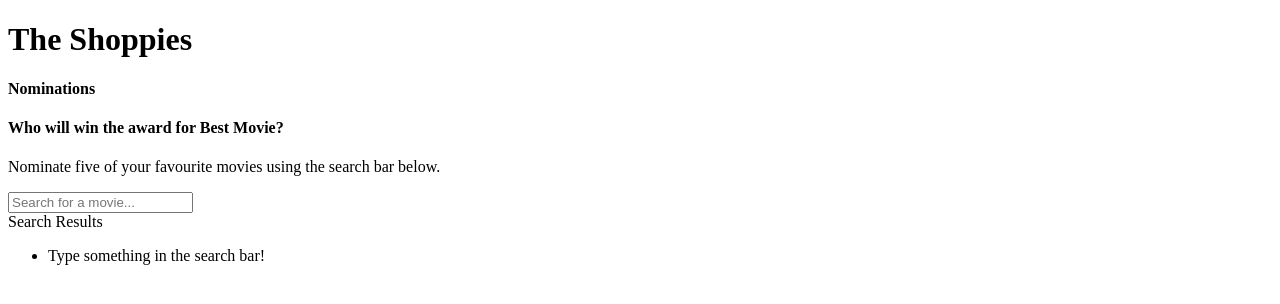
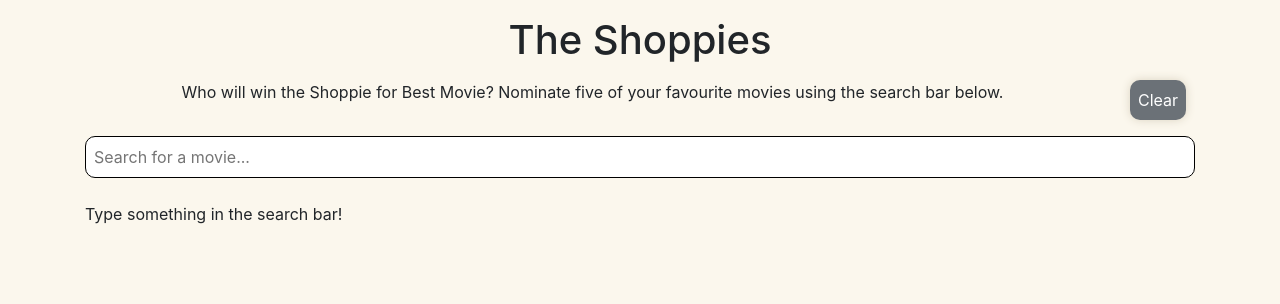
Before and after one commit to jes-sun/the-shoppies, a React (Create React App) app: page / in a window 1280 px wide. Shown: the top 304 px of the page. Built offline with nearby package versions, Linux system fonts and the light colour scheme.

Commit message:
Bootstrap-ified

```diff
--- a/package.json
+++ b/package.json
@@ -6,7 +6,10 @@
     "@testing-library/jest-dom": "^5.12.0",
     "@testing-library/react": "^11.2.6",
     "@testing-library/user-event": "^12.8.3",
+    "bootstrap": "^5.0.0",
+    "debounce": "^1.2.1",
     "react": "^17.0.2",
+    "react-bootstrap": "^1.5.2",
     "react-dom": "^17.0.2",
     "react-router-dom": "^5.2.0",
     "react-scripts": "4.0.3",
--- a/public/index.html
+++ b/public/index.html
@@ -1,15 +1,20 @@
 <!DOCTYPE html>
 <html lang="en">
-  <head>
+<head>
     <meta charset="utf-8" />
     <link rel="icon" href="%PUBLIC_URL%/favicon.ico" />
     <link rel="manifest" href="%PUBLIC_URL%/manifest.json" />
-
+    <link
+        rel="stylesheet"
+        href="https://maxcdn.bootstrapcdn.com/bootstrap/4.3.1/css/bootstrap.min.css"
+        integrity="sha384-ggOyR0iXCbMQv3Xipma34MD+dH/1fQ784/j6cY/iJTQUOhcWr7x9JvoRxT2MZw1T"
+        crossorigin="anonymous"
+    />
     <title>The Shoppies</title>
-  </head>
-  <body>
+</head>
+<body>
     <noscript>You need to enable JavaScript to run this app.</noscript>
     <div id="root"></div>
 
-  </body>
+</body>
 </html>
--- /dev/null
+++ b/src/Search.css
@@ -0,0 +1,91 @@
+
+body {
+    background-color: #fbf7ed;
+}
+button {
+    padding: 0.5em;
+    border: none;
+    border-radius: 10px;
+    box-shadow: 0 0 10px #dbd3c2;
+}
+button:hover, a:hover {
+    transition: 0.3s;
+}
+.removenominationbutton {
+    background-color: #eee8d9;
+    width: 10.5em;
+    padding: 2px
+}
+.removenominationbutton:hover {
+    opacity: 30%;
+}
+.nominationposter{
+    border-radius: 10px;
+    width: 10em;
+    height: 15em;
+}
+.posterplaceholder {
+    background-color: #dbd3c2;
+    color: #b6ac97;
+    border-radius: 10px;
+    width: 9.5em;
+    height: 14.5em;
+    box-shadow: 0 0 0.5em #dbd3c2;
+}
+#nominationtitle {
+    margin-top: 0.5em;
+}
+
+.addnominationbutton, .selectiondetailsbutton {
+    margin: 0.5em;
+}
+.addnominationbutton {
+    background-color: #008060;
+    color: white;
+}
+.addnominationbutton:hover {
+    background-color: #004c3f;
+}
+.addnominationbutton:disabled {
+    background-color: #dbd3c2;
+    color: #b6ac97;
+}
+
+.selectiondetailsbutton, #clearnominations {
+    background-color: #6b7177;
+    color: white;
+}
+.selectiondetailsbutton:hover, #clearnominations:hover {
+    background-color: #404347;
+}
+
+#searchbar {
+    width: 100%;
+    padding: 0.5em;
+    border-radius: 10px;
+    border: 1px solid black;
+}
+
+#searchbar:focus, button:focus {
+    outline: none;
+    box-shadow: 0 0 3px #004c3f;
+}
+
+#selectionplot {
+    margin-top: 0.5em;
+}
+#imdblink, #imdblink:visited {
+    color: #008060;
+}
+#imdblink:hover {
+    color: #004c3f;
+    text-decoration: none;
+}
+
+.searchresult {
+    padding:0.5em;
+}
+.searchresult:hover {
+    background-color: #eee8d9;
+    border-radius: 10px;
+}
--- a/src/Search.js
+++ b/src/Search.js
@@ -1,4 +1,12 @@
 import React from "react";
+import { debounce } from "debounce";
+
+import "./Search.css";
+
+import Container from 'react-bootstrap/Container';
+import Row from 'react-bootstrap/Row';
+import Col from 'react-bootstrap/Col';
+
 
 class Search extends React.Component {
     constructor(props) {
@@ -7,15 +15,46 @@ class Search extends React.Component {
     }
 
     // onChanged funcs
-    onNominationsChanged = (event) => {
-        const newNominations = this.state.currentNominations.concat(event.target.value)
+    onNominationAdded = (movie) => {
+        const newNominations = this.state.currentNominations.concat(movie)
         this.setState({currentNominations:newNominations})
+    }
+    onNominationRemoved = (movie) => {
+        const newNominations = this.state.currentNominations.filter((item) => {
+            return item.imdbID !== movie.imdbID
+        })
+        this.setState({currentNominations:newNominations})
+    }
+    onNominationsChanged() {
+        localStorage.setItem("nominations", JSON.stringify(this.state.currentNominations))
+        if (this.state.currentNominations.length === 5) {
+            this.toggleMaxNominations(1)
+        } else {
+            this.toggleMaxNominations(0)
+
+            // if (this.state.currentNominations.length > 0) {
+            //     this.toggleInstructions(0)
+            // } else {
+            //     this.toggleInstructions(1)
+            // }
+        }
+    }
+    onNominationsCleared = () => {
+        this.setState({currentNominations:[]})
     }
     onSearchChanged = (event) => {
         this.setState({currentSearch:event.target.value})
+        this.onSelectionCleared()
     }
     onSelectionChanged = (movie) => {
+        if (movie.imdbID !== this.state.currentSelection.imdbID) {
             this.setState({currentSelection:movie})
+        }
+
+    }
+    onSelectionCleared() {
+        this.setState({currentSelection:{}})
+        this.toggleSelectionDetails()
     }
 
     // data funcs
@@ -27,16 +66,13 @@ class Search extends React.Component {
         const OMDBurl = "http://omdbapi.com/?apikey=" + apikey + "&type=movie&page=1&s=" + this.state.currentSearch
 
         if (this.searchCache()) {
-            console.log("retrieved from cache")
             this.setState({currentResults:JSON.parse(this.searchCache())})
         } else if (this.state.currentSearch === "") {
             localStorage.setItem("", JSON.stringify({}))
         } else {
-            console.log(OMDBurl)
             fetch(OMDBurl)
             .then((response) => response.json())
             .then((data) => {
-                console.log("data",data)
                 localStorage.setItem(this.state.currentSearch, JSON.stringify(data))
                 this.setState({currentResults:data})
             });
@@ -47,17 +83,15 @@ class Search extends React.Component {
     }
     selectionDetails = () => {
         const apikey = process.env.REACT_APP_API_KEY
-        const OMDBurl = "http://omdbapi.com/?apikey=" + apikey + "&i=" + this.state.currentSelection.imdbID
+        const OMDBurl = "http://omdbapi.com/?apikey=" + apikey + "&plot=full&i=" + this.state.currentSelection.imdbID
 
         if (this.selectionCache()) {
-            console.log("retrieved from cache")
             this.setState({currentSelection:JSON.parse(this.selectionCache())})
         } else {
             console.log(OMDBurl)
             fetch(OMDBurl)
             .then((response) => response.json())
             .then((data) => {
-                console.log("data",data)
                 localStorage.setItem(this.state.currentSelection.imdbID, JSON.stringify(data))
                 this.setState({currentSelection:data})
             });
@@ -66,26 +100,58 @@ class Search extends React.Component {
 
     // component funcs
     componentDidMount() {
-        this.searchOMDB()
-        document.getElementById("selectiondetails").style.display = "none"
+        if (localStorage.getItem("nominations")) {
+            this.setState({currentNominations:JSON.parse(localStorage.getItem("nominations"))})
+        }
+        this.toggleSelectionDetails(0)
+        //this.toggleInstructions(1)
+        this.toggleMaxNominations(0)
     }
     componentDidUpdate(prevProps, prevState) {
+        this.checkNominationButtons()
+
         if (this.state.currentSearch !== prevState.currentSearch) {
             this.searchOMDB()
-            console.log(this.state)
-        }
-        if (this.state.currentSelection.imdbID !== prevState.currentSelection.imdbID) {
+        } else if (this.state.currentSelection.imdbID !== prevState.currentSelection.imdbID) {
             this.selectionDetails()
-            this.showSelectionDetails()
+            this.toggleSelectionDetails(1)
+        } else if (this.state.currentNominations !== prevState.currentNominations) {
+            this.onNominationsChanged()
         }
     }
 
-    // show/hide sections
-    showSelectionDetails() {
-        document.getElementById("selectiondetails").style.display = "block"
+    // show/hide enable/disable sections
+    toggleSelectionDetails(t) {
+        if (t) {
+            document.getElementById("selectiondetails").style.visibility = "visible"
+        } else {
+            document.getElementById("selectiondetails").style.visibility = "hidden"
         }
-    showNominations() {
 
+    }
+    toggleInstructions(t) {
+        if (t) {
+            document.getElementById("instructions").style.display = "block"
+        } else {
+            document.getElementById("instructions").style.display = "none"
+        }
+
+    }
+    toggleMaxNominations(t) {
+        // TODO
+    }
+    checkNominationButtons() {
+        const nominationButtons = document.getElementsByClassName("addnominationbutton")
+        if (this.state.currentNominations.length === 5) {
+            for (let button of nominationButtons) {
+                button.disabled = true
+            }
+        } else {
+            const currentNominationsIds = this.state.currentNominations.map(movie => movie.imdbID)
+            for (let button of nominationButtons) {
+                button.disabled = currentNominationsIds.includes(button.dataset.imdbid)
+            }
+        }
     }
 
     // additional rendering
@@ -98,90 +164,145 @@ class Search extends React.Component {
                     return resultsByID.indexOf(item.imdbID) === index
                 })
                 return uniqueSearchResults.map(movie => (
-                    <li key={movie.imdbID} className="searchResult">
-                        <p>
+                    <Row key={movie.imdbID} className="searchresult my-2 align-items-center">
+                        <Col>
+                            <h6>
                                 {movie.Title} ({movie.Year})
-                        </p>
-                        <p id="searchresultbuttons">
-                            <button className="searchresultbutton" id="selectiondetailsbutton" onClick={this.onSelectionChanged.bind(this, movie)}>
+                            </h6>
+                        </Col>
+                        <Col id="searchresultbuttons">
+                            <button data-imdbid={movie.imdbID} className="addnominationbutton" onClick={this.onNominationAdded.bind(this, movie)}>
+                                Nominate
+                            </button>
+                            <button className="selectiondetailsbutton" onClick={this.onSelectionChanged.bind(this, movie)}>
                                 More info
                             </button>
-                            <button className="searchresultbutton" id="nominatebutton">
-                                Nominate
-                            </button>
-                        </p>
-
-                    </li>
+                        </Col>
+                    </Row>
                 ))
             } else {
                 return(
-                    <li className="noresults">
+                    <span className="noresults">
                         No results found!
-                    </li>
+                    </span>
                 )
             }
         } else {
             return(
-                <li className="noresults">
+                <span className="noresults">
                     Type something in the search bar!
-                </li>
+                </span>
             )
         }
     }
+
     renderSelection = () => {
         if (this.state.currentSelection) {
             const currentSelection = this.state.currentSelection
             return(
-                <>
-                <h2 id="selectionttitle">
-                    {currentSelection.Title} ({currentSelection.Year})
-                </h2>
-                <em id="selectiongenre">{currentSelection.Genre}</em>
+                <Row>
+                    <Col>
+                        <h4 id="selectionttitle">
+                            {currentSelection.Title} ({currentSelection.Year}) <br/>
+                        </h4>
+                        <em id="selectiongenre">{currentSelection.Genre}</em> <br/>
                         <p id="selectionplot">
                             {currentSelection.Plot}
                         </p>
-                </>
+                        <a id="imdblink" href={"https://www.imdb.com/title/" + currentSelection.imdbID} rel="external">
+                            <h6>
+                                IMDB ➔
+                            </h6>
+                        </a>
+                    </Col>
+                </Row>
+            )
+        }
+    }
+    renderNominations = () => {
+        let nominationsCols = []
+        if (this.state.currentNominations.length > 0) {
+            nominationsCols = this.state.currentNominations.map(movie => (
+                <Col className="d-flex justify-content-center my-3" key={movie.imdbID}>
+                    <button className="removenominationbutton" onClick={this.onNominationRemoved.bind(this, movie)}>
+                        {this.getPoster(movie)}
+                        <h6 id="nominationtitle">
+                            {movie.Title}
+                        </h6>
+                    </button>
+                </Col>
+                ))
+        }
+
+        while (nominationsCols.length < 5) {
+            nominationsCols.push((<Col key={"empty"+nominationsCols.length}></Col>))
+        }
+
+        return nominationsCols
+    }
+    getPoster(movie) {
+        if (movie.Poster !== "N/A") {
+            return (
+                <img src={movie.Poster} alt={movie.Title} className="nominationposter"></img>
+            )
+        } else {
+            return (
+                <div className="posterplaceholder d-flex align-items-center" style={{margin:"auto"}}>
+                    <span style={{margin:"auto"}}>
+                        No poster image
+                    </span>
+                </div>
             )
         }
     }
 
     render() {
         return (
-            <main>
-                <div id="title">
+            <Container>
+                <Row>
+                    <Col>
+                        <Row id="title" className=" mt-3 justify-content-center">
                             <h1>The Shoppies</h1>
-                </div>
-                <div id="topsection">
-                    <div id="nominations">
-                        <h4 id="nominationstitle">
-                            Nominations
-                        </h4>
-                    </div>
-                    <div id="help">
-                        <p id="instructions">
-                            <h4 id="intro">
-                                Who will win the award for Best Movie?
-                            </h4>
-                            Nominate five of your favourite movies using the search bar below.
-                        </p>
-                    </div>
+                        </Row>
 
-                </div>
-                <div id="search">
-                    <input id="searchbar" type="search" placeholder="Search for a movie..." onChange={this.onSearchChanged}/>
-                </div>
-                <div className="results">
-                    <span id="resultslisttitle">
-                        Search Results
+                        <Row id="topsection">
+                            <Col id="nominations" className="py-2">
+                                <Row>
+                                    <Col id="instructions" className="pb-2 mb-2 text-center">
+                                        <span>
+                                        Who will win the Shoppie for Best Movie? Nominate five of your favourite movies using the search bar below.
                                         </span>
-                    <ul id="resultslist">
+                                    </Col>
+                                    <Col xs={2} lg={1} >
+                                        <button id="clearnominations" onClick={this.onNominationsCleared}>
+                                            Clear
+                                        </button>
+                                    </Col>
+                                </Row>
+                                <Row className="nominationslist">
+                                    {this.renderNominations()}
+                                </Row>
+                            </Col>
+                        </Row>
+
+                        <Row id="midsection">
+                            <Col className="py-2">
+                                <input id="searchbar" type="search" placeholder="Search for a movie..." onChange={debounce(this.onSearchChanged, 500)}/>
+                            </Col>
+
+                        </Row>
+                    </Col>
+                </Row>
+                <Row className="my-2 py-2" id="bottomsection">
+                    <Col id="results">
                         {this.renderResults()}
-                    </ul>
-                </div>
-                <div id="selectiondetails">
+                    </Col>
+                    <Col id="selectiondetails">
                         {this.renderSelection()}
-                </div>
-            </main>
+                    </Col>
+                </Row>
+
+            </Container>
             )
     }
 
```
Also changed, not shown: 2 other files (tests, documents, lock files or other folders). Lines whose indentation alone changed are shown as unchanged.
